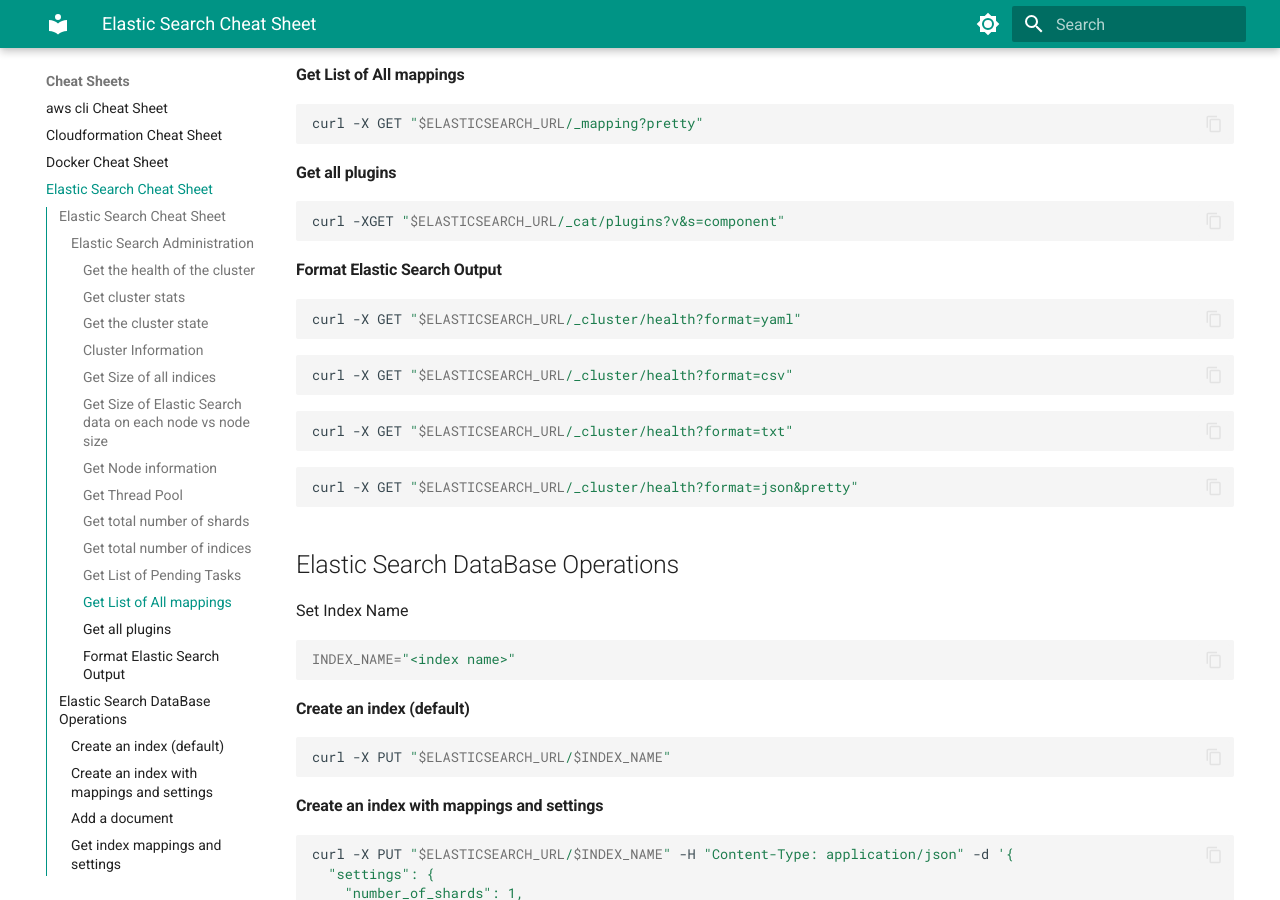
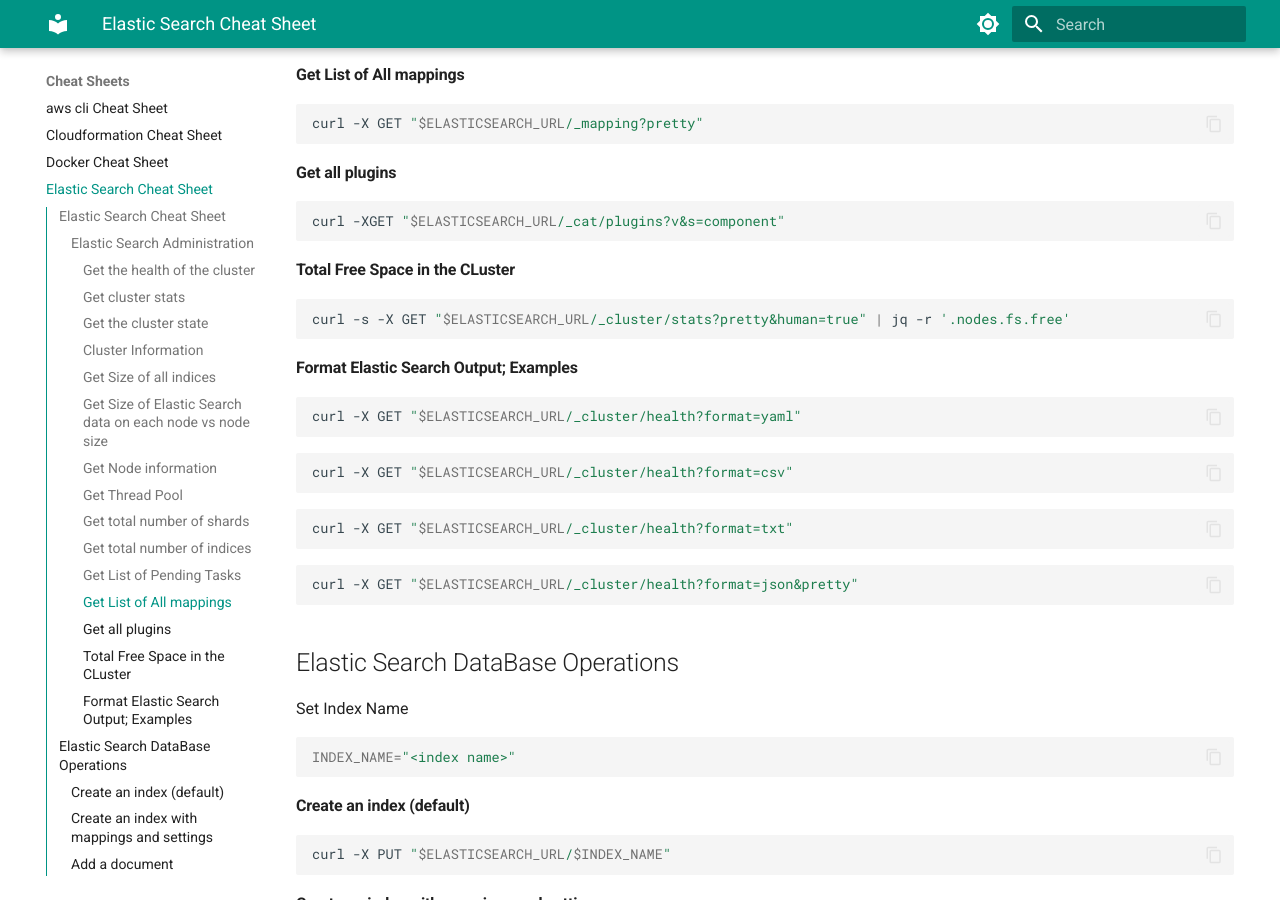
Before and after one commit to anandshivam44/Documentation, an MkDocs documentation site: the page built from docs/CheatSheetsAndSnippets/ElasticSearchCheatSheet.md, in a window 1280 px wide and 900 px high, scrolled down 1562 px. Built offline with MkDocs 1.6.1 and Material for MkDocs 9.7.7, drawn with Linux system fonts in a browser that asks for light colours.

Commit message:
More ES Cheats

````diff
--- a/docs/CheatSheetsAndSnippets/ElasticSearchCheatSheet.md
+++ b/docs/CheatSheetsAndSnippets/ElasticSearchCheatSheet.md
@@ -81,8 +81,13 @@
 curl -XGET "$ELASTICSEARCH_URL/_cat/plugins?v&s=component"
 ```
 
+#### Total Free Space in the CLuster
+```bash
+curl -s -X GET "$ELASTICSEARCH_URL/_cluster/stats?pretty&human=true" | jq -r '.nodes.fs.free'
+```
 
-#### Format Elastic Search Output
+
+#### Format Elastic Search Output; Examples
 ```bash
 curl -X GET "$ELASTICSEARCH_URL/_cluster/health?format=yaml"
 ```
````
